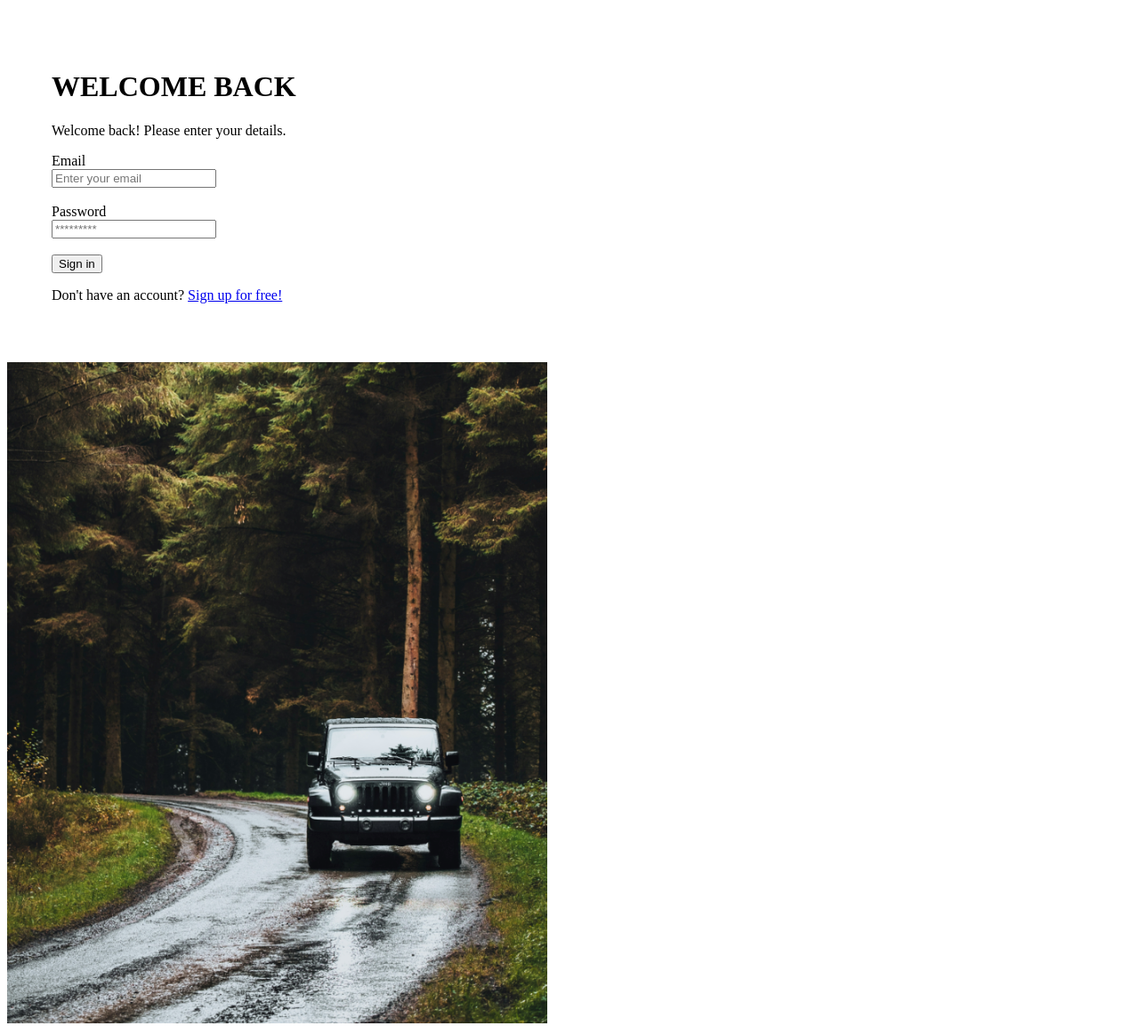
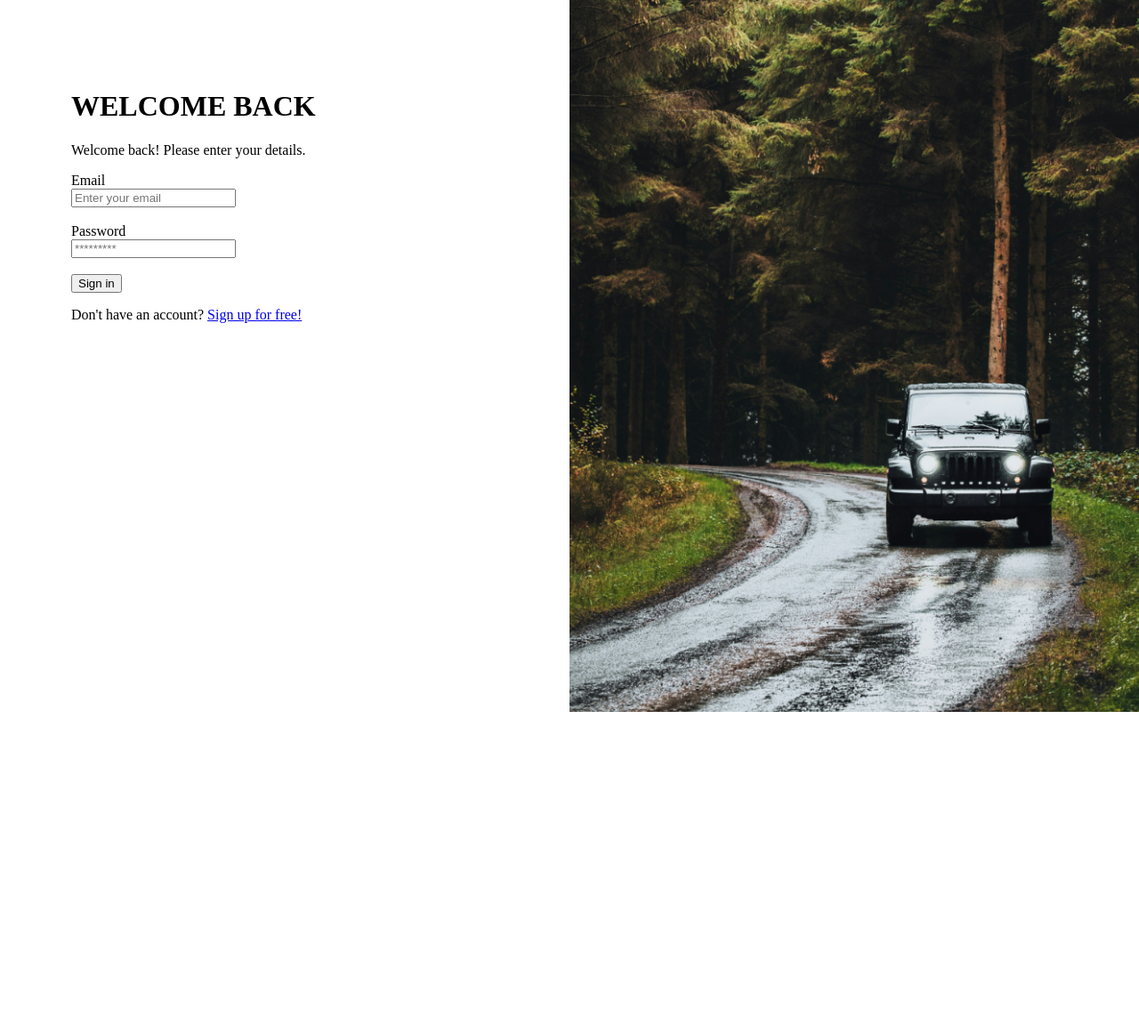
Before and after one commit to enamulhasan01/WT_Summer_2025-26, a PHP site: page /login.php in a window 1280 px wide. Shown: the whole page at 89% size. After the commit the page ends 800 px from the top, so only its background shows below. Run offline with PHP 8.4, Linux system fonts and the light colour scheme.

Commit message:
upadted teh login.php layoout

```diff
--- a/Project/AutoMart/login.php
+++ b/Project/AutoMart/login.php
@@ -3,20 +3,30 @@
 <head>
     <title>Login - AutoMart</title>
     <style>
+    * {
+        box-sizing: border-box;
+    }
+    body {
+        margin: 0;
+        padding: 0;
+    }
     .split-left {
-            width: 48%;
+        width: 50%;
         display: inline-block;
         vertical-align: top;
-            padding: 50px;
+        padding: 80px;
     }
     .split-right {
-            width: 48%;
+        width: 50%;
         display: inline-block;
         vertical-align: top;
+
+        margin-left: -4px;
     }
     img {
         width: 100%;
-            height: auto;
+        height: 100vh;
+        object-fit: cover;
     }
 </style>
 </head>
```
Lines whose indentation alone changed are shown as unchanged.
